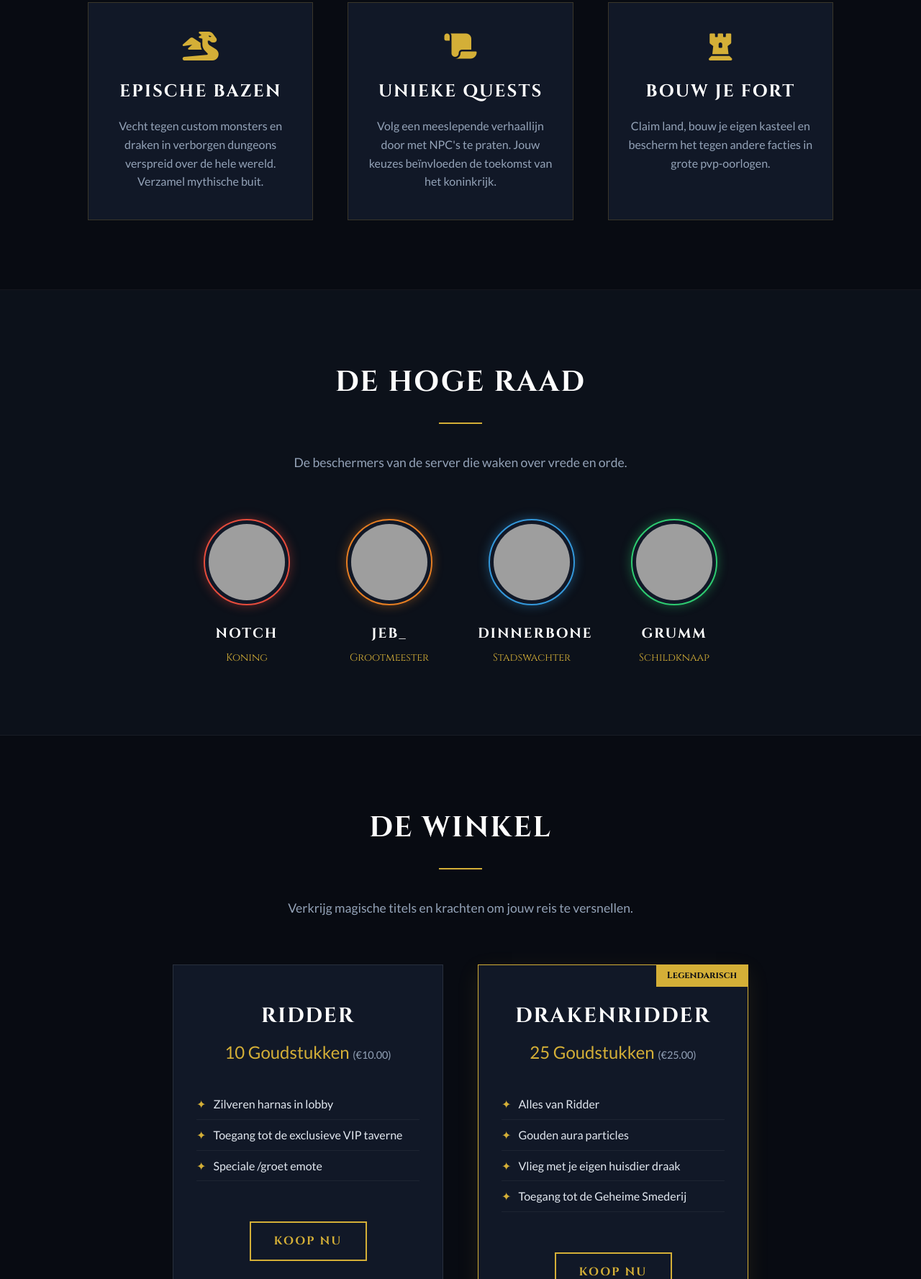
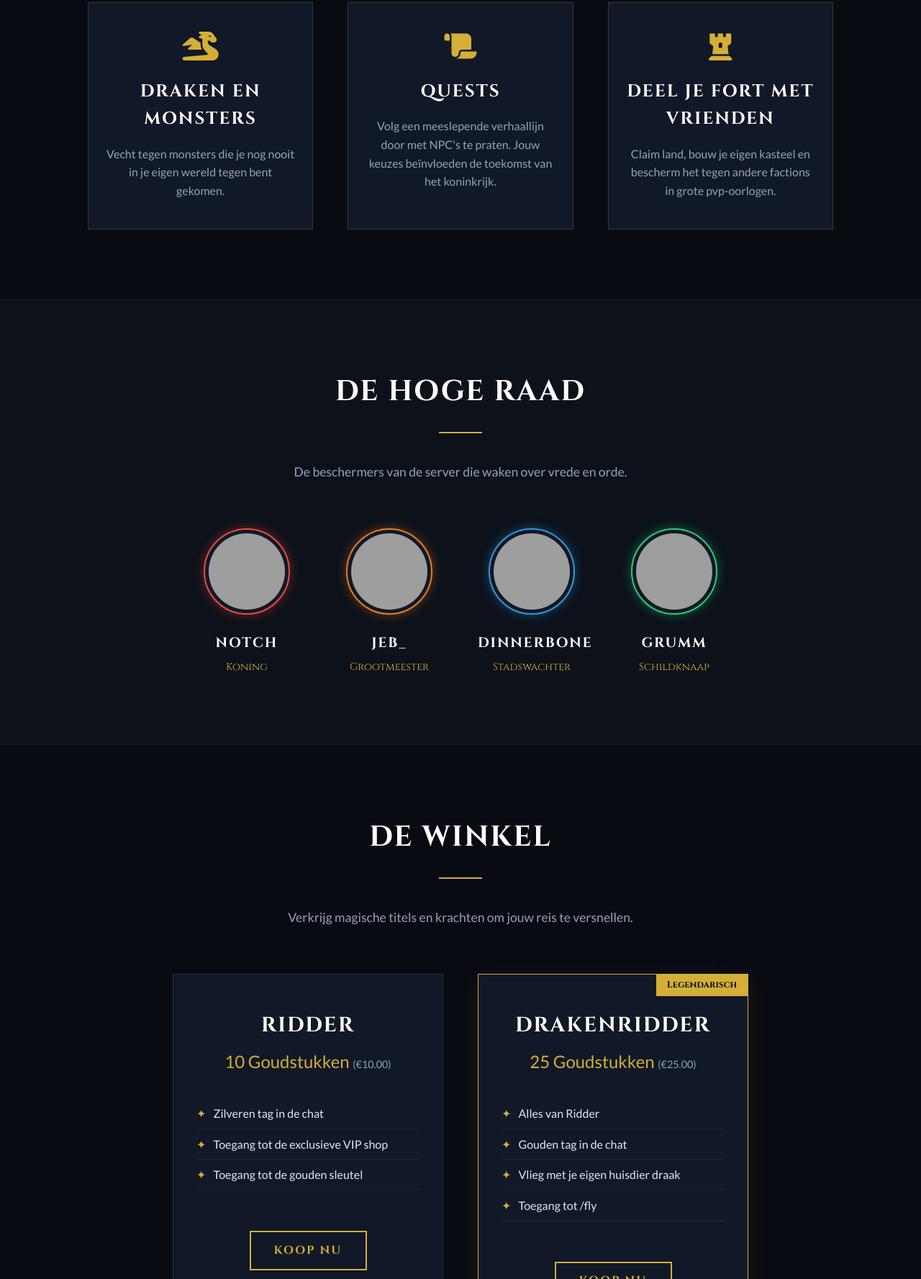
Before and after one commit to PimWilTaart125/verdantia-smp, a plain HTML site: page index.html in a window 1280 px wide. Shown: the part 1023-2800 px from the top of the page at 72% size. Drawn offline with Linux system fonts and the light colour scheme; no server answers; grey boxes are pictures that could not be loaded.

Commit message:
Update text and titles in index.html

```diff
--- a/index.html
+++ b/index.html
@@ -27,7 +27,7 @@
             <h1 class="hero-title">BETREED HET RIJK</h1>
 
             <div class="status-text">
-                <i class="fa-solid fa-fire-flame-curved"></i> <span id="playerCount">...</span> Zielen Online
+                <i class="fa-solid fa-fire-flame-curved"></i> <span id="playerCount">...</span> Mensen online
             </div>
 
             <button class="btn-epic" onclick="copyIP()" id="ipBtn">
@@ -45,18 +45,18 @@
             <div class="grid-3">
                 <div class="lore-card">
                     <i class="fa-solid fa-dragon"></i>
-                    <h3>Epische Bazen</h3>
-                    <p>Vecht tegen custom monsters en draken in verborgen dungeons verspreid over de hele wereld. Verzamel mythische buit.</p>
+                    <h3>Draken en Monsters</h3>
+                    <p>Vecht tegen monsters die je nog nooit in je eigen wereld tegen bent gekomen.</p>
                 </div>
                 <div class="lore-card">
                     <i class="fa-solid fa-scroll"></i>
-                    <h3>Unieke Quests</h3>
+                    <h3>Quests</h3>
                     <p>Volg een meeslepende verhaallijn door met NPC's te praten. Jouw keuzes beïnvloeden de toekomst van het koninkrijk.</p>
                 </div>
                 <div class="lore-card">
                     <i class="fa-solid fa-chess-rook"></i>
-                    <h3>Bouw je Fort</h3>
-                    <p>Claim land, bouw je eigen kasteel en bescherm het tegen andere facties in grote pvp-oorlogen.</p>
+                    <h3>Deel je fort met vrienden</h3>
+                    <p>Claim land, bouw je eigen kasteel en bescherm het tegen andere factions in grote pvp-oorlogen.</p>
                 </div>
             </div>
         </div>
@@ -115,9 +115,9 @@
                     <h4 class="rank-name">Ridder</h4>
                     <div class="rank-price">10 Goudstukken <span>(€10.00)</span></div>
                     <ul class="rank-perks">
-                        <li>Zilveren harnas in lobby</li>
-                        <li>Toegang tot de exclusieve VIP taverne</li>
-                        <li>Speciale /groet emote</li>
+                        <li>Zilveren tag in de chat</li>
+                        <li>Toegang tot de exclusieve VIP shop</li>
+                        <li>Toegang tot de gouden sleutel</li>
                     </ul>
                     <a href="#" class="btn-epic small">Koop Nu</a>
                 </div>
@@ -128,9 +128,9 @@
                     <div class="rank-price">25 Goudstukken <span>(€25.00)</span></div>
                     <ul class="rank-perks">
                         <li>Alles van Ridder</li>
-                        <li>Gouden aura particles</li>
+                        <li>Gouden tag in de chat</li>
                         <li>Vlieg met je eigen huisdier draak</li>
-                        <li>Toegang tot de Geheime Smederij</li>
+                        <li>Toegang tot /fly</li>
                     </ul>
                     <a href="#" class="btn-epic small">Koop Nu</a>
                 </div>
```
